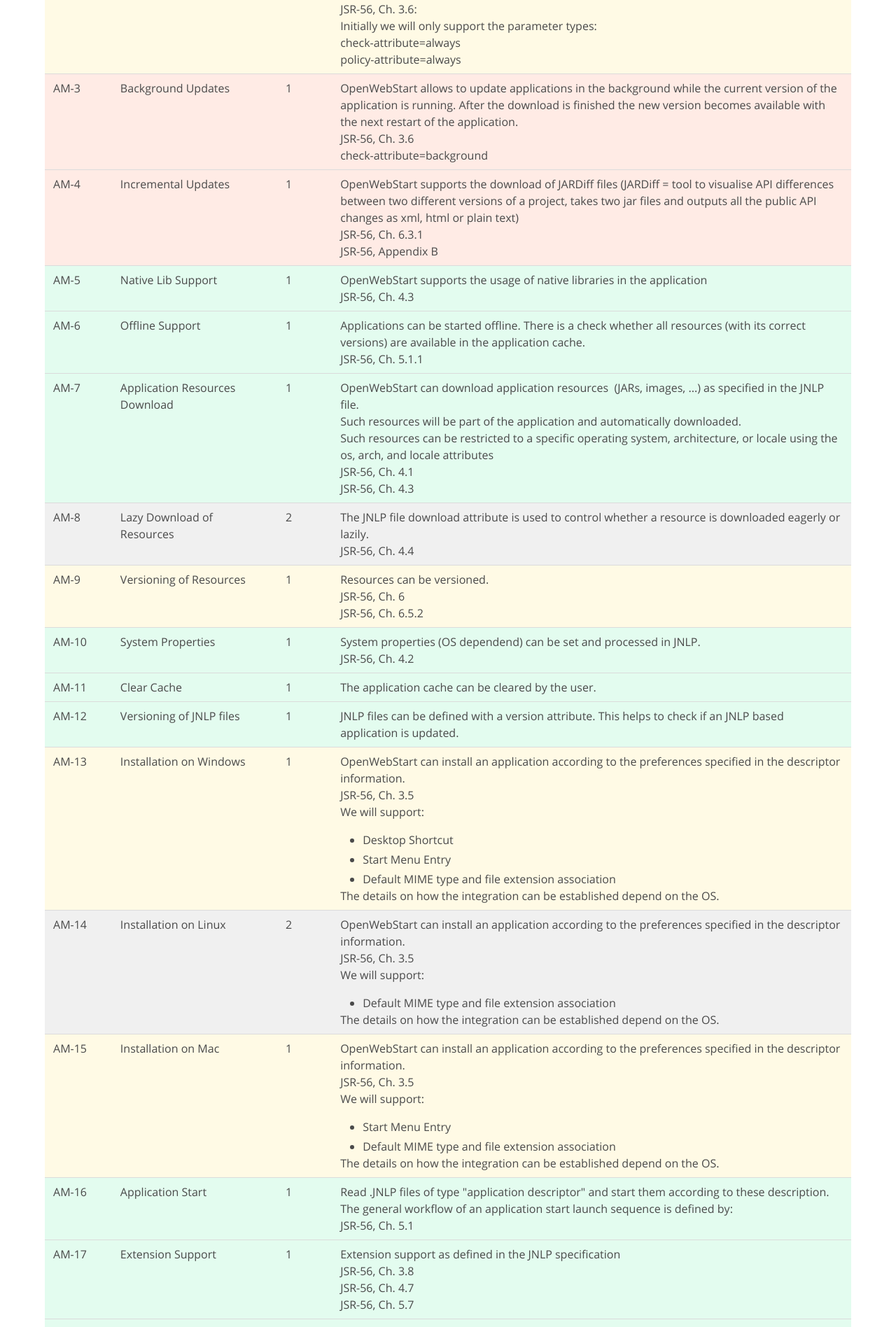
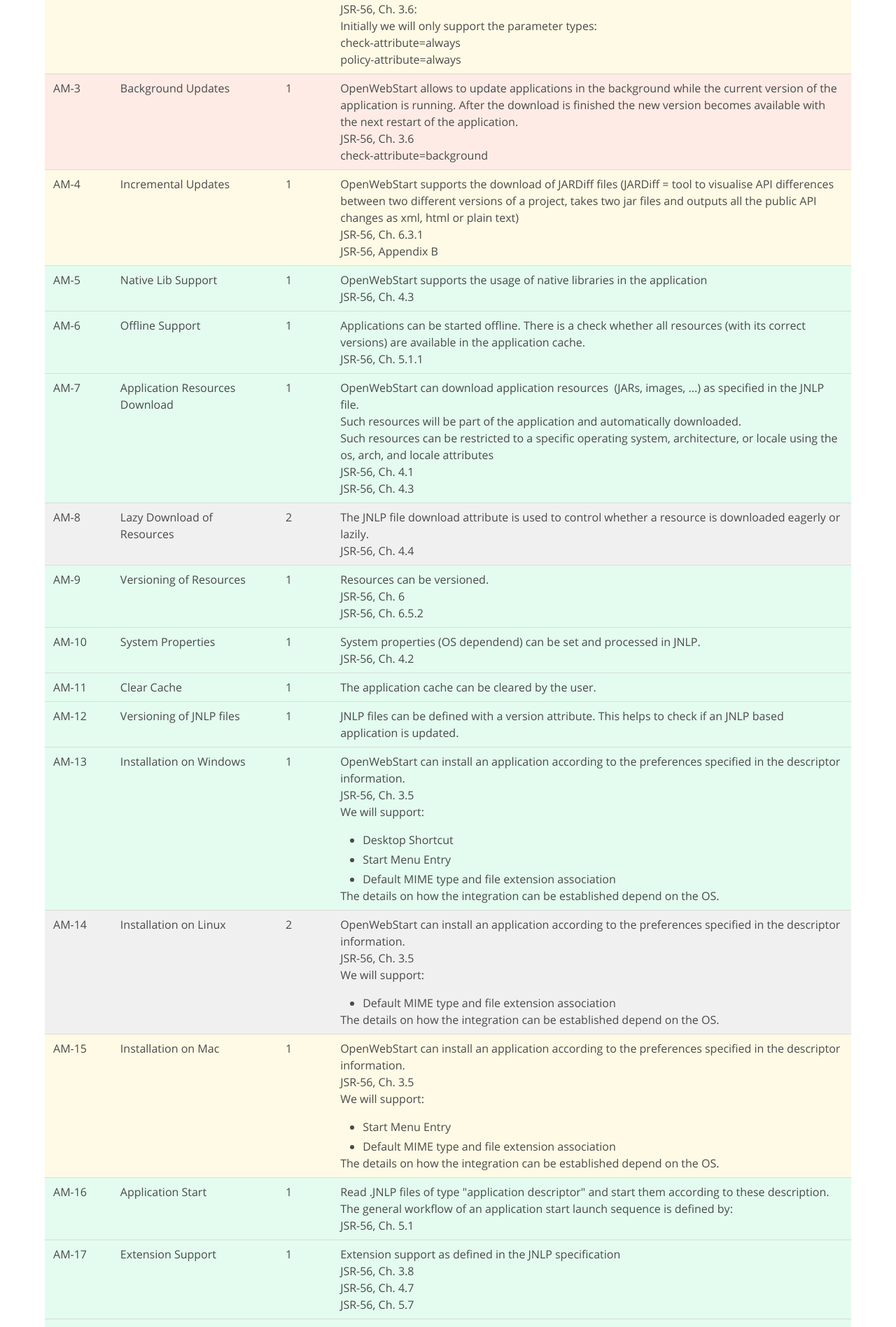
Before and after one commit to karakun/openwebstart-page, a Jekyll site: the page built from features.md, in a window 1280 px wide. Shown: the part 1905-3801 px from the top of the page at 70% size. Built offline with Jekyll 4.4.1, drawn with Linux system fonts in a browser that asks for light colours; comment, search, counter and statistics services are not loaded.

Commit message:
Updated feature list

```diff
--- a/features.md
+++ b/features.md
@@ -158,7 +158,7 @@
         check-attribute=background
     </td>
 </tr>
-<tr class="feature-missing">
+<tr class="feature-partially">
     <td>AM-4</td>
     <td>Incremental Updates</td>
     <td>1</td>
@@ -207,7 +207,7 @@
         JSR-56, Ch. 4.4
     </td>
 </tr>
-<tr class="feature-partially">
+<tr class="feature-done">
     <td>AM-9</td>
     <td>Versioning of Resources</td>
     <td>1</td>
@@ -240,7 +240,7 @@
         JNLP files can be defined with a version attribute. This helps to check if an JNLP based application is updated.
     </td>
 </tr>
-<tr class="feature-partially">
+<tr class="feature-done">
     <td>AM-13</td>
     <td>Installation on Windows</td>
     <td>1</td>
@@ -392,7 +392,7 @@
         As OpenWebStart will automatically download JDKs we need a mechanism to remove old JDKs once they are not needed anymore (maybe after they are not used for a year).
     </td>
 </tr>
-<tr class="feature-partially">
+<tr class="feature-done">
     <td>JM-6</td>
     <td>JVM parameters for application start</td>
     <td>1</td>
```
